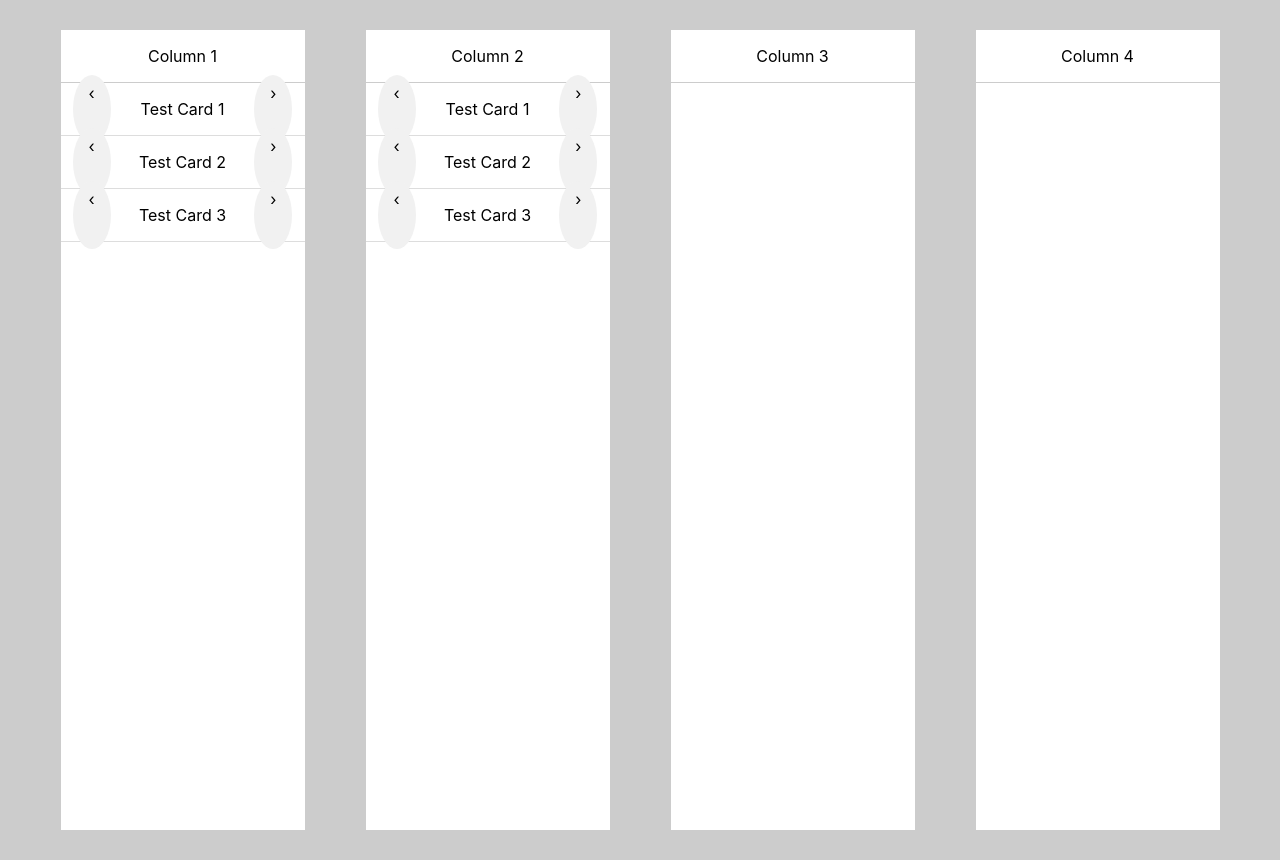
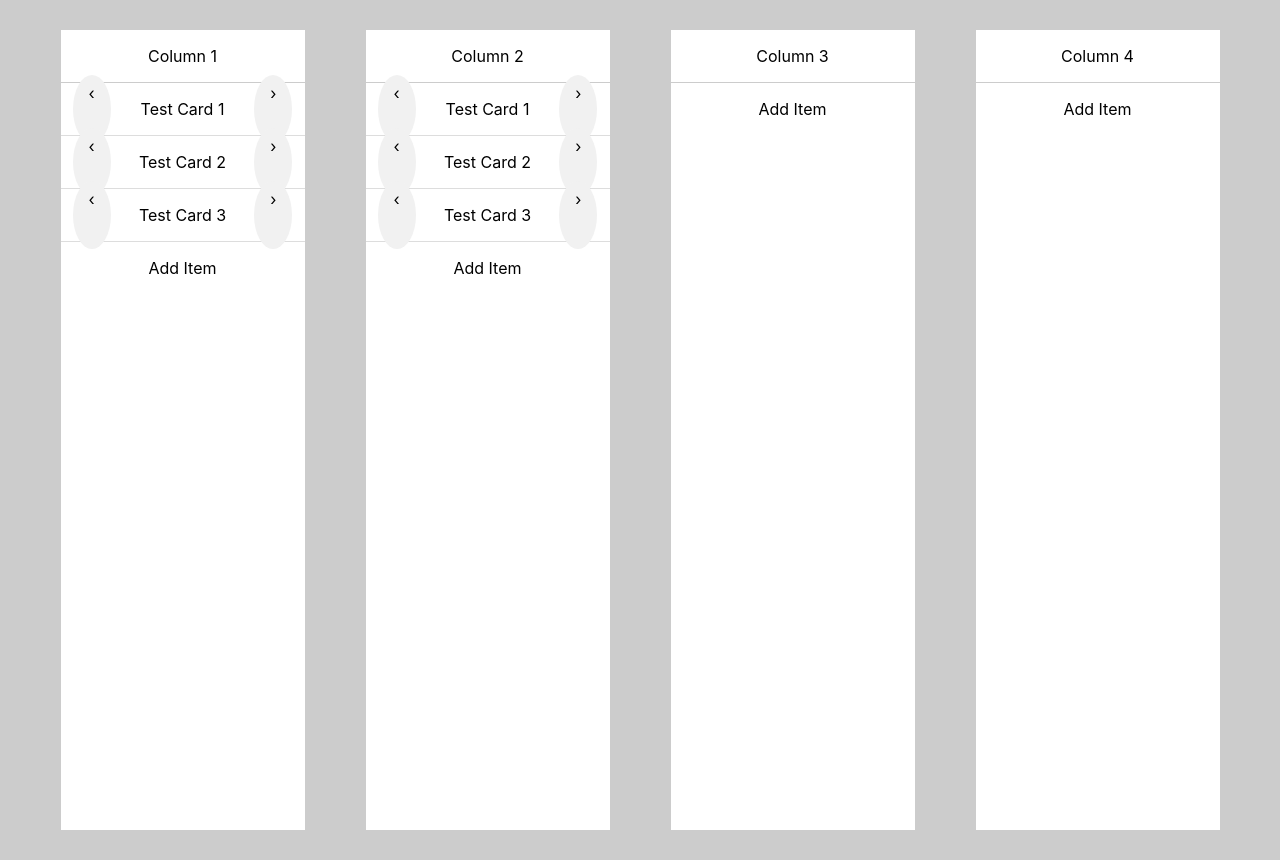
Before and after one commit to cjmarsh725/kanban, a React (Create React App) app in the folder board/: page / in a window 1280 px wide. Built offline with nearby package versions, Linux system fonts and the light colour scheme.

Commit message:
created function to add a card

```diff
--- a/board/src/components/Board/Board.js
+++ b/board/src/components/Board/Board.js
@@ -49,6 +49,12 @@ class Board extends Component {
     this.setState({cards});
   }
 
+  addCard = card => {
+    const cards = this.state.cards;
+    cards.push(card);
+    this.setState({cards});
+  }
+
   render() {
     return (
       <div className="board-container">
--- a/board/src/components/Column/Column.css
+++ b/board/src/components/Column/Column.css
@@ -12,3 +12,7 @@
   display: flex;
   justify-content: center;
 }
+
+.add-card {
+  margin-top: 16px;
+}
--- a/board/src/components/Column/Column.js
+++ b/board/src/components/Column/Column.js
@@ -14,6 +14,9 @@ class Column extends Component {
           <p>{this.props.title}</p>
         </div>
         {this.props.cards.map(c => <Card key={c.id} card={c} index={this.props.index} swap={this.props.swap} />)}
+        <div className="add-card">
+          <a onClick={() => {console.log("test");}}>Add Item</a>
+        </div>
       </div>
     )
   }
```
